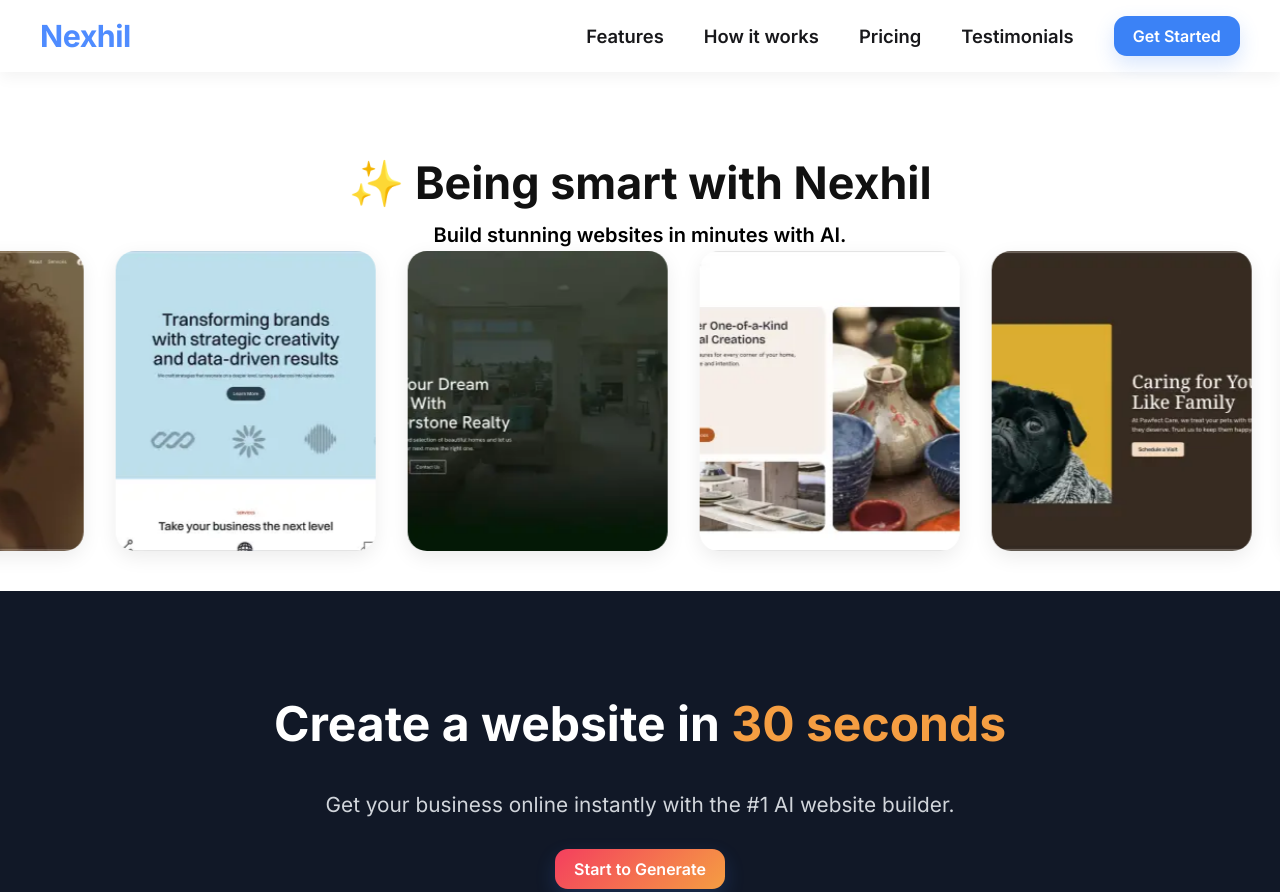
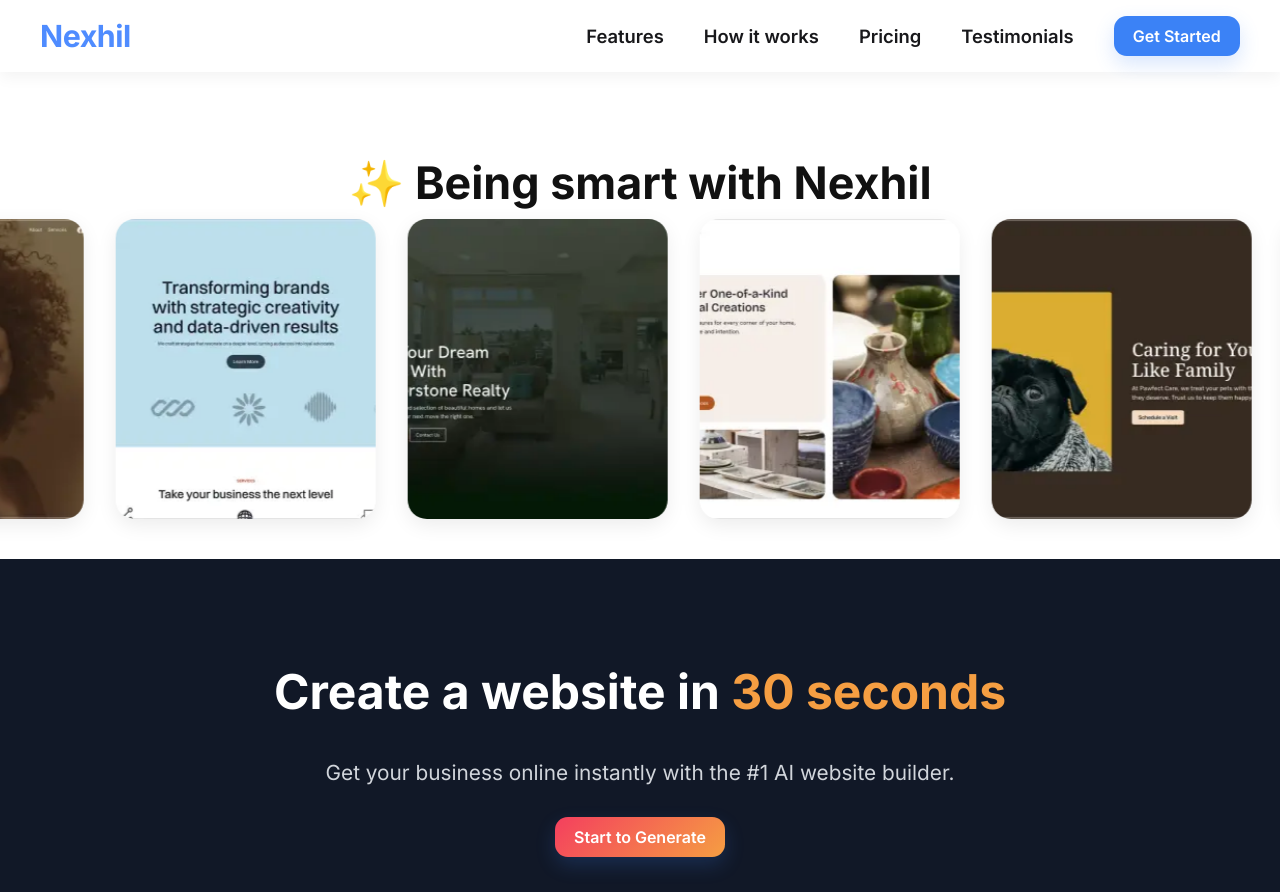
Before and after one commit to aman-singh122/nexhil-ai, a website: page index.html in a window 1280 px wide. Shown: the top 892 px of the page. Drawn offline with nearby package versions, Linux system fonts and the light colour scheme; no server answers.

Commit message:
Updated files

```diff
--- a/index.html
+++ b/index.html
@@ -1522,7 +1522,7 @@
     <section class="smartgenie-section">
   <div class="container smartgenie-content">
     <h2 class="smartgenie-title">✨ Being smart with <span class="highlight">Nexhil</span></h2>
-    <p class="smartgenie-subtitle">Build stunning websites in minutes with AI.</p>
+    <!-- <p class="smartgenie-subtitle">Build stunning websites in minutes with AI.</p> -->
 
     <div class="scroll-wrapper">
       <div class="scroll-track">
```
